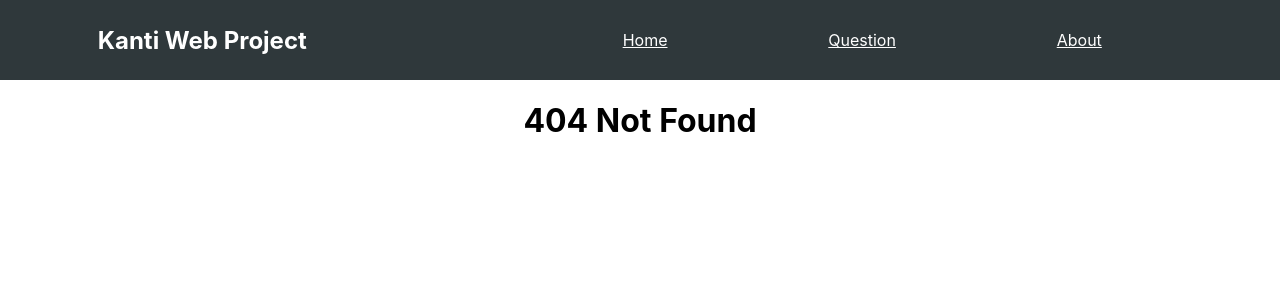
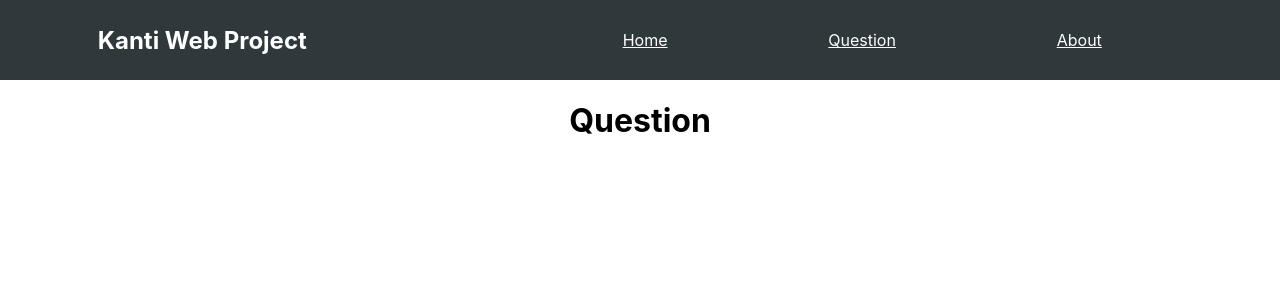
Before and after one commit to AndreiRobertoOleniuc/Kanti-Web-Project-Frontend, a React (Create React App) app: page /Questions/1 in a window 1280 px wide. Before the commit this address led to /404. Shown: the top 300 px of the page. Built offline with nearby package versions, Linux system fonts and the light colour scheme; no server answers.

Commit message:
OneQuestion todo

```diff
--- a/src/App.js
+++ b/src/App.js
@@ -11,6 +11,7 @@ import Home from "./pages/Home";
 import NotFoundPage from "./pages/404";
 import About from "./pages/About";
 import Quesiton from "./pages/Questions";
+import OneQuestion from "./pages/OneQuestion";
 import axios from "axios";
 
 function App() {
@@ -22,6 +23,7 @@ function App() {
           <Route exact path="/" component={Home} />
           <Route exact path="/About" component={About} />
           <Route exact path="/Questions" component={Quesiton} />
+          <Route path="/Questions/:id" component={OneQuestion} />
           <Route exact path="/404" component={NotFoundPage} />
           <Redirect to="/404" />
         </Switch>
--- /dev/null
+++ b/src/pages/OneQuestion.jsx
@@ -0,0 +1,16 @@
+import React, { useState, useEffect } from "react";
+import axios from "axios";
+
+export default function OneQuestion() {
+  const [question, setQuestion] = useState({});
+  useEffect(() => {
+    axios.get("http://localhost:8080/getQuestionID?id=1").then((data) => {
+      console.log(data.data);
+    });
+  }, []);
+  return (
+    <div>
+      <h1>Question</h1>
+    </div>
+  );
+}
--- a/src/pages/Questions.jsx
+++ b/src/pages/Questions.jsx
@@ -1,5 +1,7 @@
 import React, { useState, useEffect } from "react";
 import axios from "axios";
+import { Link } from "react-router-dom";
+
 export default function Questions() {
   const [data, setData] = useState([]);
   useEffect(() => {
@@ -10,7 +12,9 @@ export default function Questions() {
   return (
     <div>
       {data.map((question) => (
-        <p key={question.id}>{question.question}</p>
+        <h1 key={question.id}>
+          <Link to={`/Questions/${question.id}`}>{question.question}</Link>
+        </h1>
       ))}
     </div>
   );
```
